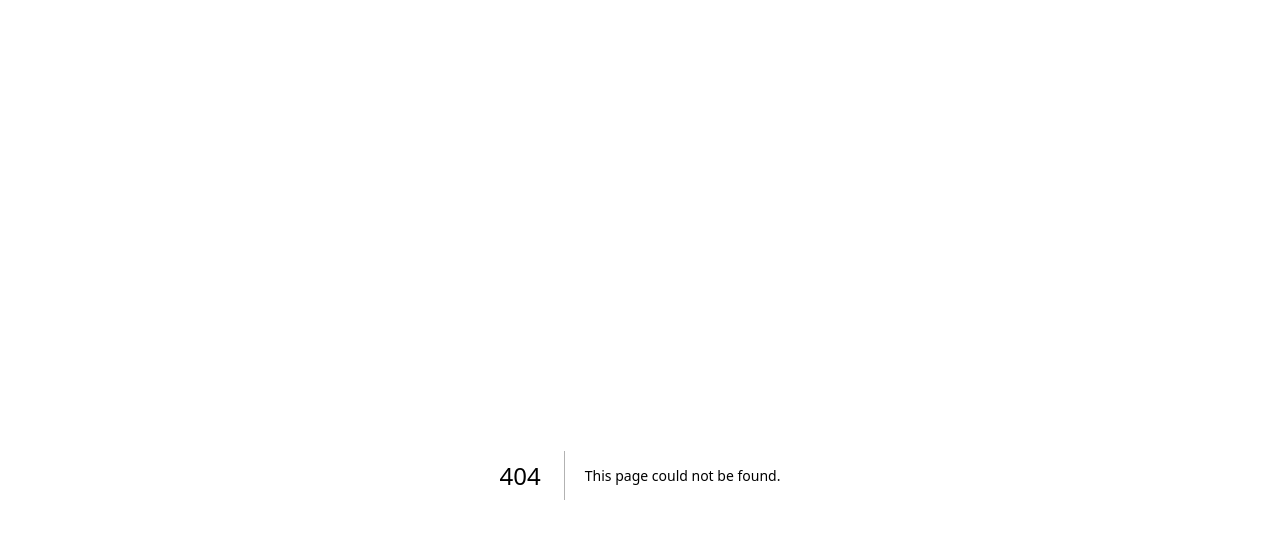
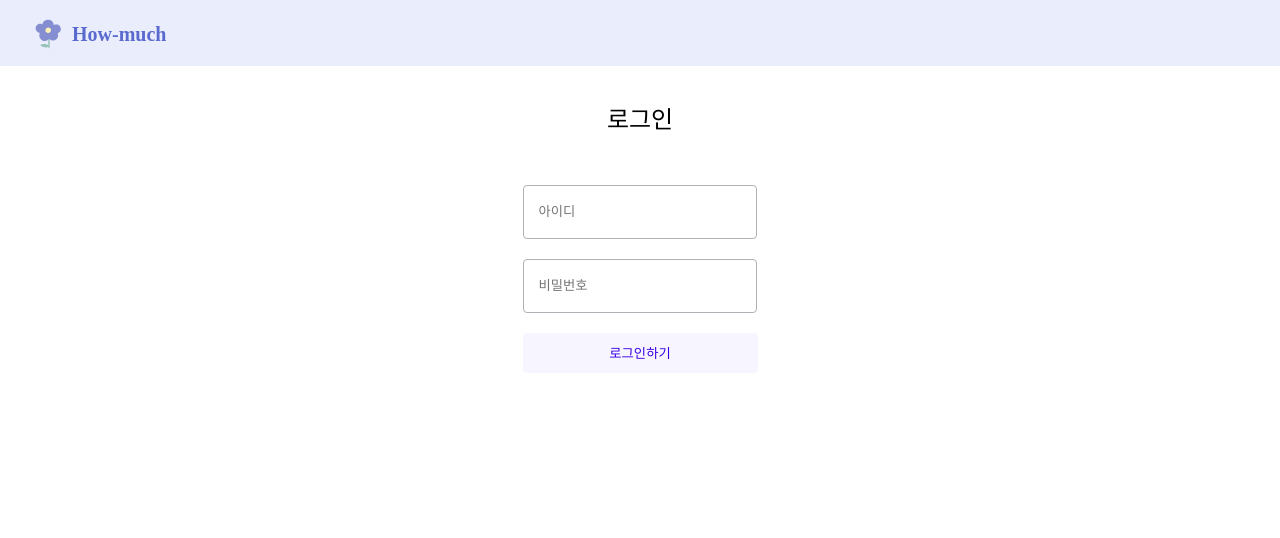
Before and after one commit to boazhowmuch/frontend, a Next.js app: page /login in a window 1280 px wide. Before the commit this address had no page. Shown: the top 538 px of the page. Built offline with nearby package versions, Linux system fonts and the light colour scheme.

Commit message:
Feat: 로그인 구현

```diff
--- /dev/null
+++ b/components/FormPropsTextFields/index.tsx
@@ -0,0 +1,21 @@
+import * as React from "react";
+import styles from './styles.module.scss';
+import TextField from "@mui/material/TextField";
+
+interface InputProps {
+  label: string;
+  type: string;
+  ref: any;
+}
+
+export default function FormPropsTextFields(props: InputProps) {
+  return (
+    <TextField
+      required
+      id="outlined-required"
+      label={props.label}
+      type={props.type}
+      className={styles.textField}
+    />
+  );
+}
--- /dev/null
+++ b/components/FormPropsTextFields/styles.module.scss
@@ -0,0 +1,4 @@
+.textField {
+	display: block;
+	margin-bottom: 30px;
+}
--- /dev/null
+++ b/pages/login.tsx
@@ -0,0 +1,62 @@
+import Header from "components/Header";
+import styles from "@styles/Login.module.scss";
+import FormPropsTextFields from "components/FormPropsTextFields";
+import axios from "axios";
+import { useRef, useState } from "react";
+import { useRouter } from "next/router";
+
+const Login = () => {
+  const [userId, setUserId] = useState<string>('');
+  const [userPwd, setUserPwd] = useState<string>('');
+
+  const router = useRouter();
+
+  const userIdInput = useRef<HTMLInputElement>(null);
+  const userPwdInput = useRef<HTMLInputElement>(null);
+
+  const onIdHandler = (e: any) => {
+    setUserId(e.currentTarget.value);
+  }
+
+  const onPwdHandler = (e: any) => {
+    setUserPwd(e.currentTarget.value);
+  }
+
+
+  const getLogin = (e: any) => {
+    e.preventDefault();
+
+    axios
+      .post("/api/login", {
+        username: userId,
+        password: userPwd,
+      })
+      .then((res) => {
+        console.log(res.data.message);
+        if (res.data.message == "로그인에 성공하였습니다.") {
+          router.push('/chat');
+        } else {
+          alert(res.data.message);
+        }
+      })
+      .catch((err) => {
+        console.log(err);
+      });
+
+  };
+
+
+  return (
+    <>
+      <Header />
+      <h2 style={{ textAlign: "center", fontWeight: 400 }}>로그인</h2>
+      <div className={styles.inputForm}>
+        <input className={styles.inputBtn} type="text" name="id" placeholder="아이디" onChange={onIdHandler} ref={userIdInput}/>
+        <input className={styles.inputBtn} type="password" name="password" placeholder="비밀번호" onChange={onPwdHandler} ref={userPwdInput}/>
+				<button onClick={getLogin} className={styles.loginBtn}>로그인하기</button>
+      </div>
+    </>
+  );
+};
+
+export default Login;
--- /dev/null
+++ b/styles/Login.module.scss
@@ -0,0 +1,32 @@
+.inputForm {
+	display: flex;
+	flex-direction: column;
+	width: fit-content;
+	height: fit-content;
+	margin: 50px auto;
+	align-content: center;
+	justify-content: center;
+}
+
+.inputBtn {
+	width: 215px;
+	height: 50px;
+	margin-bottom: 20px;
+	padding-left: 15px;
+	border: 1px solid;
+	border-color: #AFB1B6;
+	border-radius: 4px;
+	font-family: 'NanumSquareRound';
+  font-style: normal;
+}
+
+.loginBtn {
+	width: 235px;
+	height: 40px;
+	border: none;
+	background-color: #F7F5FF;
+	border-radius: 4px;
+	color: #3A00E5;
+	font-family: 'NanumSquareRound';
+  font-style: normal;
+}
--- a/styles/globals.scss
+++ b/styles/globals.scss
@@ -6,7 +6,7 @@
 
 body {
   padding: 0;
-  padding-top:75px;
+  padding-top: 80px;
   margin: 0;
   font-family: NanumSquareRound;
   font-weight: 500;
```
Also changed, not shown: pages/index.tsx (+19 -20 lines), styles/Home.module.scss (+19 -1 lines), styles/Prices.module.scss (deleted, +0 -66 lines).
